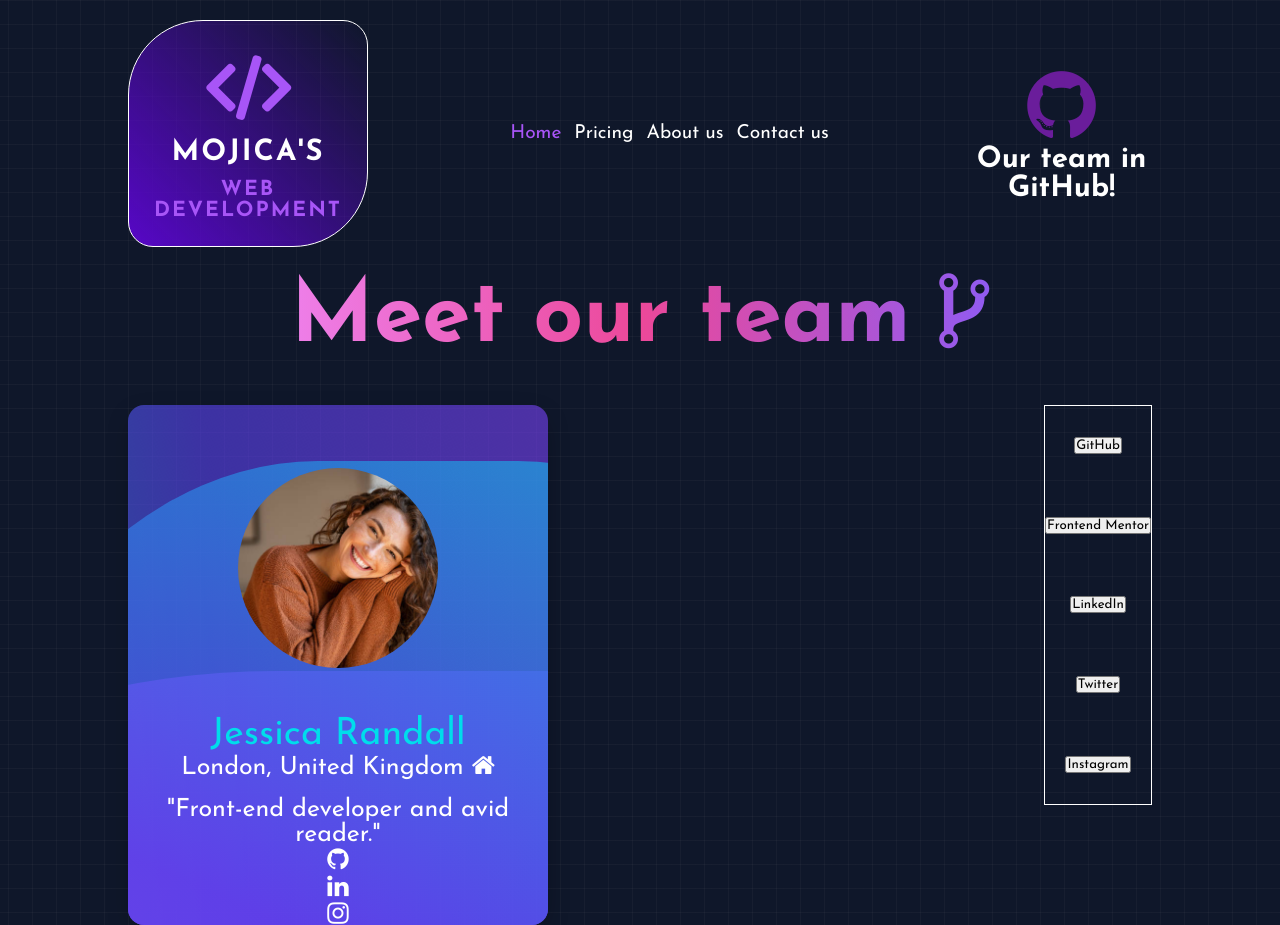
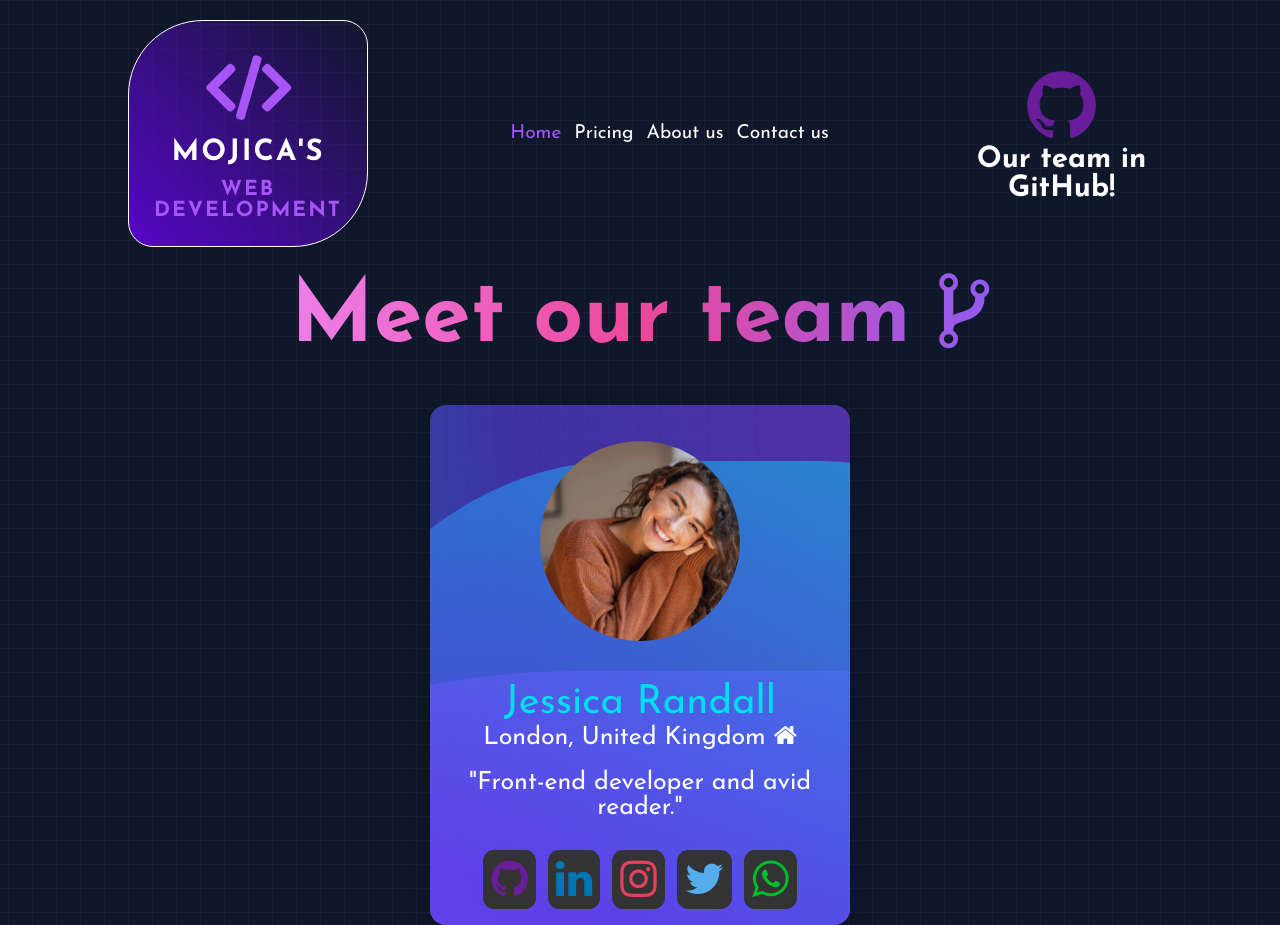
Before and after one commit to DavidMojica/PBWebDevelopment-H1, a plain HTML site: page index.html in a window 1280 px wide. Drawn offline with Linux system fonts and the light colour scheme.

Commit message:
Wave cards-content Done

```diff
--- a/css/styles.css
+++ b/css/styles.css
@@ -1,15 +1,25 @@
 @import url('https://fonts.googleapis.com/css2?family=Josefin+Sans:ital,wght@0,100..700;1,100..700&display=swap');
 
 :root{
+    /*GENERAL*/
     --page-background:rgb(15, 23, 42);
     --violet-logo:rgb(168, 85, 247);
     --violet-logo-bg:rgb(87, 7, 199);
-    /* CAKES */
+    --dark-gray:#333;
+
+    /* CAKE PALETTE*/
     --cake-pink:#EC4899;
     --cake-violet:#8B5CF6;
 
     /* BRANDS */
     --github: #6A1D9B;
+    --twitter: #55acee;
+    --whatsapp: #00bb2d;
+    --instagram: #e4405f;
+    --twitter: #55acee;
+    --pinterest: #bd081c;
+    --linkedin: #0077b5;
+    --discord: rgb(88, 101, 242);
 }
 
 /*------GENERAL STYLES------*/
@@ -33,6 +43,10 @@ a{
     color: inherit;
 }
 
+ul{
+    list-style: none;
+}
+
 /*----BODY----*/
 
 body{
@@ -46,6 +60,26 @@ body{
 /*----ICONS SETUP----*/
 .nav__logo i, .nav__utilities a i{
     font-size: 3.2rem;
+}
+
+.fa-github{
+    color: var(--github);
+}
+
+.fa-instagram{
+    color: var(--instagram);
+}
+
+.fa-linkedin{
+    color: var(--linkedin);
+}
+
+.fa-twitter{
+    color: var(--twitter);
+}
+
+.fa-whatsapp{
+    color: var(--whatsapp);
 }
 
 /*------HEADER & CHILDS-----*/
@@ -84,9 +118,11 @@ header nav{
 }
 
 /*NAV LINKS*/
+header nav ul, .social ul{
+    display: flex;
+}
+
 header nav ul{
-    list-style: none;
-    display: flex;
     justify-content: space-around;
     font-size: 1.5vw;
 }
@@ -108,11 +144,6 @@ header nav ul{
     text-align: center;
 }
 
-#icon__github{
-    color: var(--github);
-}
-
-
 /*------------MAIN & CHILDS-----------*/
 main{
     text-align: center;
@@ -128,22 +159,8 @@ main strong{
 }
 
 /*Profiles*/
-
 .profiles{
     display: flex;
-    justify-content: space-between;
+    justify-content: space-evenly;
     margin-top: 4%;
 }
-
-.profile{
-    border: 1px solid white;
-    height: 400px;
-    display: grid;
-    place-items: center;
-}
-
-.profile img{
-    width: 200px;
-    height: 200px;
-    object-fit: cover;
-}
--- a/css/wavecard.css
+++ b/css/wavecard.css
@@ -57,25 +57,46 @@ border-radius: 40%;
     animation-duration: 45s;
 }
 
-.card__wave figcaption > p, .card__wave blockquote > p, .card__wave > img, .card__wave .social{
+.card__info{
     position: relative;
+    display: grid;
+    place-items: center;
+    grid-template-columns: 1fr;
+    grid-template-rows: 2.1fr 0.6fr 0.6fr 0.7fr;
+    height: 100%;
 }
 
 .profile__avatar{
     width: 200px;
     height: 200px;
     object-fit: cover;
-    margin: 15% 0 10% 0;
     border-radius: 100%;
+    opacity: .95;
 }
 
 .profile__name{
-    font-size: 1.5rem;
+    font-size: 1.6rem;
     color: var(--wave-cyan);
 }
 
-.profile__city{
-    margin-bottom: 4%;
+.social{
+    width: 100%;
+}
+.social ul{
+    justify-content: center;
+}
+
+.social ul li a > i{
+    font-size: 1.7rem;
+    margin: 0 6px 0 6px;
+    background-color: var(--dark-gray);
+    padding: 8px;
+    border-radius: 20%;
+    transition: 500ms;
+}
+.social ul li a > i:hover{
+    background: #fff;
+    cursor: pointer;
 }
 
 
--- a/index.html
+++ b/index.html
@@ -11,9 +11,7 @@
   <link rel="stylesheet" href="./css/wavecard.css">
   <!-- fa fa-icons -->
   <link rel="stylesheet" href="https://cdnjs.cloudflare.com/ajax/libs/font-awesome/4.7.0/css/font-awesome.min.css">
-
 </head>
-
 <body>
   <header>
     <nav>
@@ -36,7 +34,7 @@
 
       <article class="nav__utilities">
         <a href="">
-          <i class="fa fa-github" id="icon__github"></i>
+          <i class="fa fa-github"></i>
         </a>
         <h3>Our team in GitHub!</h3>
       </article>
@@ -45,14 +43,13 @@
 
   <main>
     <strong>Meet our team <i class="fa fa-code-fork"></i></strong>
-
-
-
     <section class="profiles">
       <article class="card__wave waving">
         <article class="wave"></article>
         <article class="wave"></article>
         <article class="wave"></article>
+
+        <section class="card__info">
           <img src="./assets/mujer.jpg" alt="Jessica Randall - profile photo" class="profile__avatar">
           <figcaption>
             <p class="profile__name">Jessica Randall</p>
@@ -63,32 +60,19 @@
           </blockquote>
           <section class="social">
             <ul>
-            <li><a href=""><i class="fa fa-github"></i></a></li>
+              <li><a href=""><i class="fa fa-github" id=""></i></a></li>
               <li><a href=""><i class="fa fa-linkedin"></i></a></li>
               <li><a href=""><i class="fa fa-instagram"></i></a></li>
               <li><a href=""><i class="fa fa-twitter"></i></a></li>
+              <li><a href=""><i class="fa fa-whatsapp"></i></a></li>
             </ul>
+          </section>
         </section>
       </article>
 
 
 
-
-      <article class="profile">
-
-
-
-        <button class="profile__btn"><p>GitHub</p></button>
-        <button class="profile__btn">Frontend Mentor</button>
-        <button class="profile__btn">LinkedIn</button>
-        <button class="profile__btn">Twitter</button>
-        <button class="profile__btn">Instagram</button>
-
-      </article>
-
     </section>
   </main>
-
-
 </body>
 </html>
```
Lines whose indentation alone changed are shown as unchanged.
